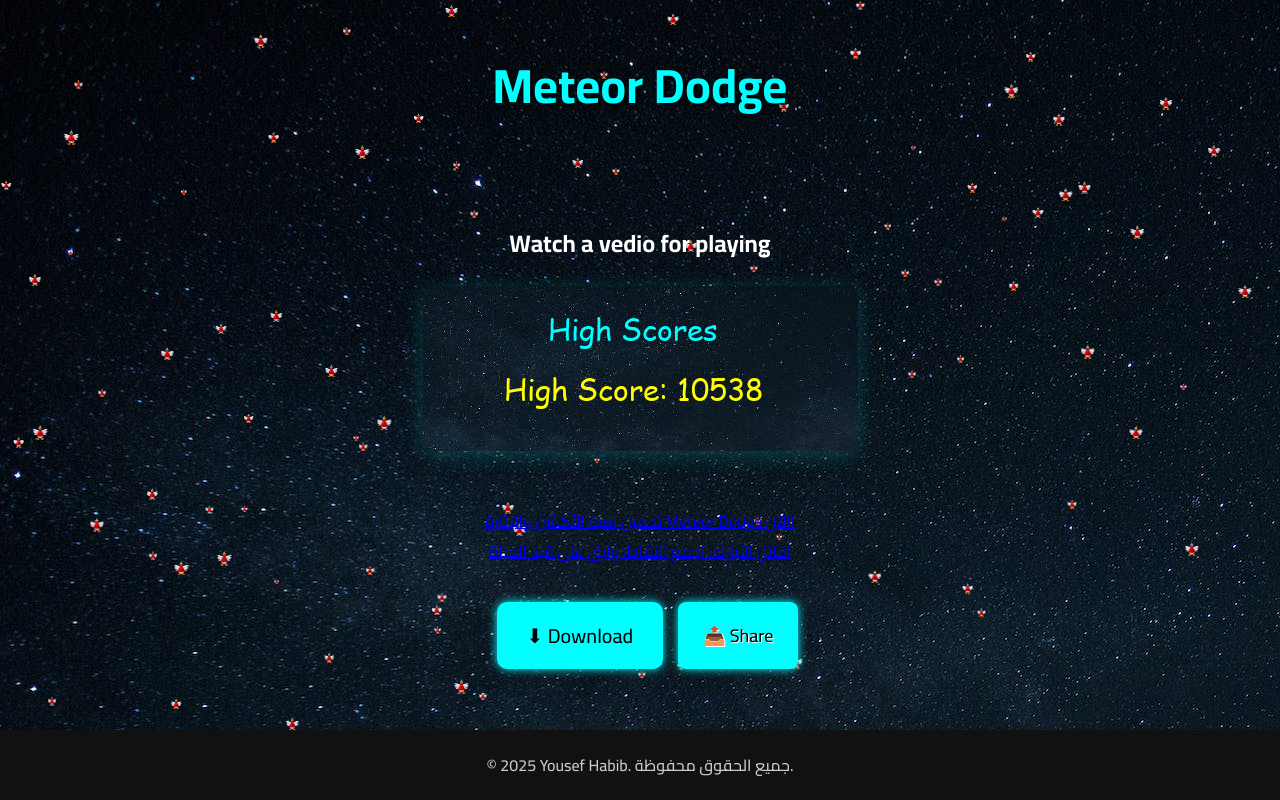
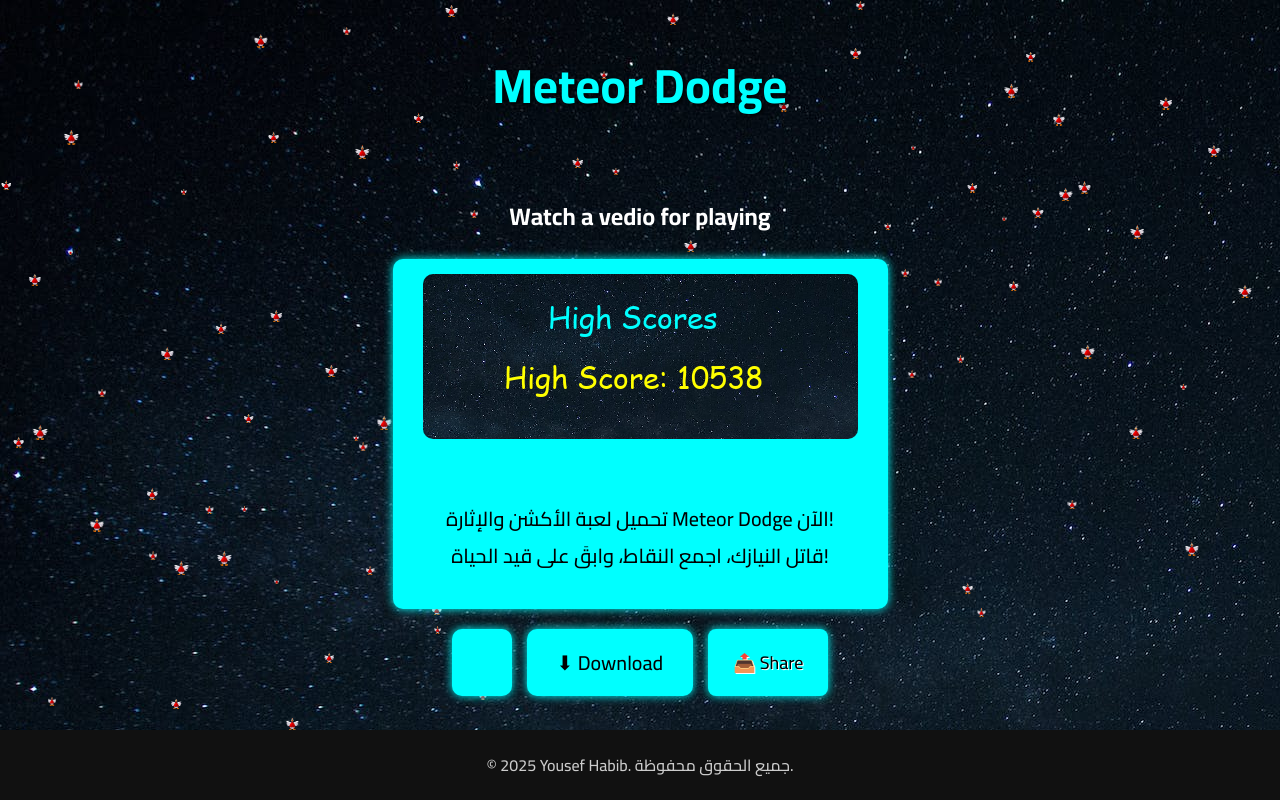
Before and after one commit to youse7abib/Games, a plain HTML site: page index.html in a window 1280 px wide. Drawn offline with Linux system fonts and the light colour scheme.

Commit message:
Update index.html

```diff
--- a/index.html
+++ b/index.html
@@ -191,7 +191,7 @@
     </header>
     <main>
         <h2>Watch a vedio for playing</h2>
-        <a href="https://drive.google.com/file/d/1xmsQTurNCVoHdLQzApFnG2f4m9P2yoV9/view?usp=drivesdk" alt="vedio for playing">
+        <a href="https://drive.google.com/file/d/1xmsQTurNCVoHdLQzApFnG2f4m9P2yoV9/view?usp=drivesdk" alt="vedio for playing"  class="download-btn">
         </video><img class="screenshot" src="highscore.png" alt="Game Screenshot" />
 
         <p>تحميل لعبة الأكشن والإثارة Meteor Dodge الآن!<br>قاتل النيازك، اجمع النقاط، وابقَ على قيد الحياة!</p>
```
